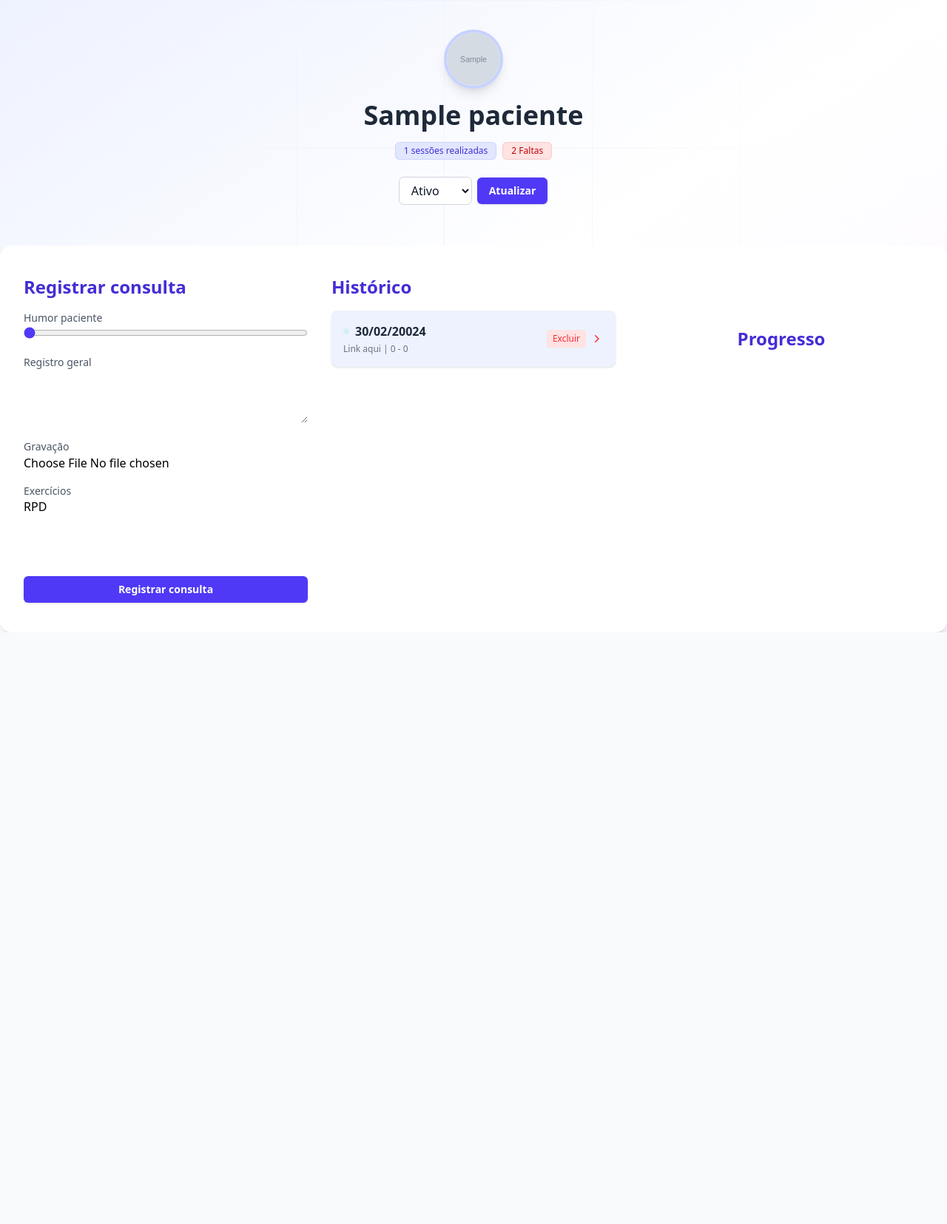
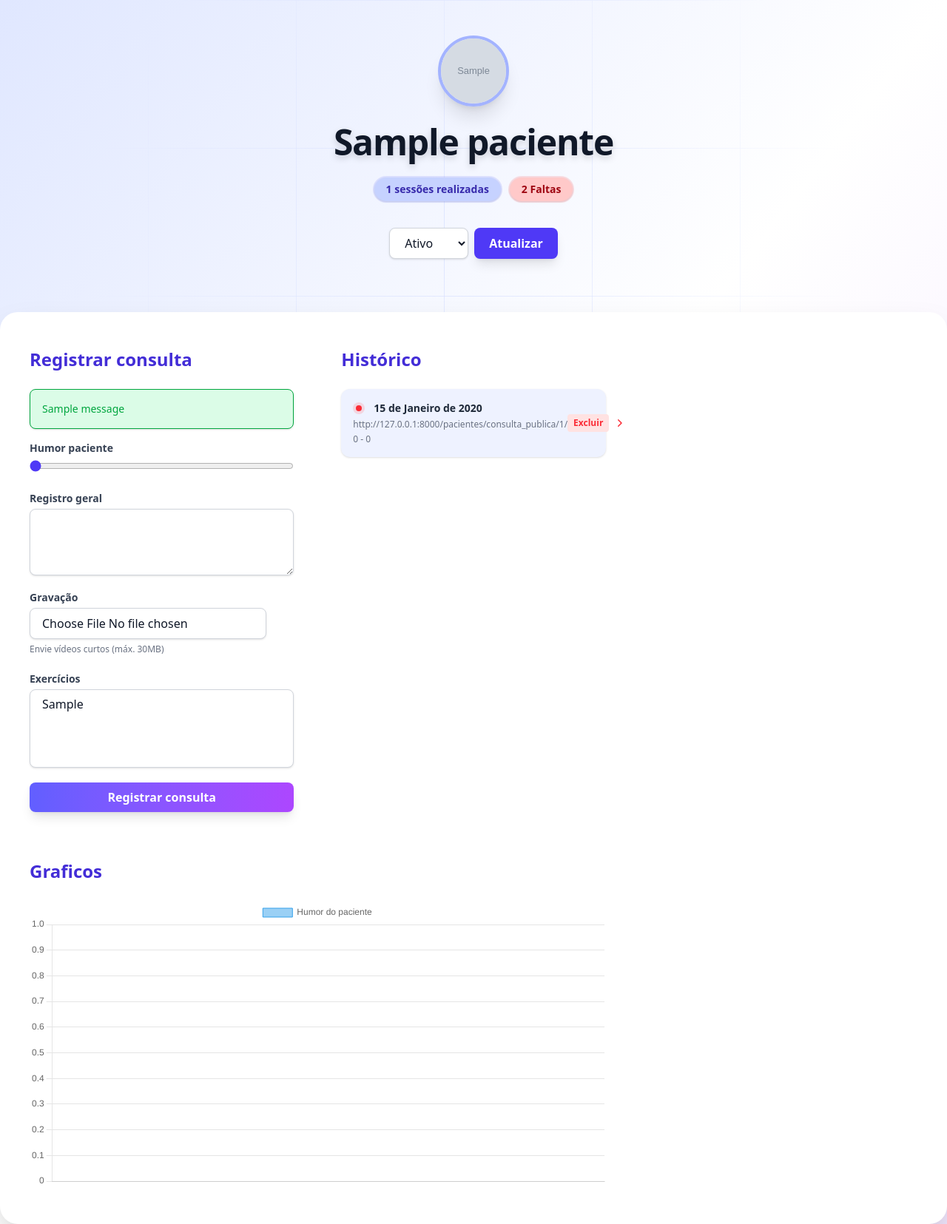
Before and after one commit to lucasineth/NeuroFlux, a Django app: template pacientes/templates/paciente_view.html in a window 1280 px wide. Shown: the part 80-1735 px from the top of the page at 74% size. Before the commit the page ends 935 px from the top, so only its background shows below. Run offline with Django 5.2, Linux system fonts and the light colour scheme; tables that the repository leaves empty hold one stand-in row (values such as "Sample post"); the template is opened without the code that fills it: values that come from a table or form of the project are taken from there, most other values are stand-ins (such as "Sample title", 1, 10 or a date in 2020); grey boxes marked "Sample" are stand-in pictures; one stand-in notice (Sample message) is shown; a map, chart or similar area stays blank.

Commit message:
add: parte do projeto feito

```diff
--- a/core/settings.py
+++ b/core/settings.py
@@ -93,7 +93,7 @@ AUTH_PASSWORD_VALIDATORS = [
 # Internationalization
 # https://docs.djangoproject.com/en/5.2/topics/i18n/
 
-LANGUAGE_CODE = 'en-us'
+LANGUAGE_CODE = 'pt-Br'
 
 TIME_ZONE = 'UTC'
 
--- a/pacientes/admin.py
+++ b/pacientes/admin.py
@@ -1,6 +1,5 @@
 from django.contrib import admin
-from .models import Pacientes
+from .models import Pacientes, Tarefas #, Consultas
 
 admin.site.register(Pacientes)
-
-# Register your models here.
+admin.site.register(Tarefas)
--- a/pacientes/templates/paciente_view.html
+++ b/pacientes/templates/paciente_view.html
@@ -1,8 +1,9 @@
 {% extends "base.html" %}
 
 {% block 'body' %}
-<div class="relative isolate bg-gradient-to-br from-indigo-50 via-white to-purple-50 min-h-screen">
-    <svg class="pointer-events-none absolute inset-x-0 top-0 -z-50 h-[40rem] w-full stroke-gray-200 [mask-image:radial-gradient(32rem_32rem_at_center,white,transparent)]" aria-hidden="true">
+<title>Paciente - {{ paciente.nome }}</title>
+<div class="relative isolate bg-gradient-to-br from-indigo-100 via-white to-purple-100 min-h-screen">
+    <svg class="pointer-events-none absolute inset-x-0 top-0 -z-50 h-[40rem] w-full stroke-indigo-200 [mask-image:radial-gradient(32rem_32rem_at_center,white,transparent)]" aria-hidden="true">
         <defs>
             <pattern id="bg-pattern" width="200" height="200" patternUnits="userSpaceOnUse">
                 <path d="M0 200V0H200" fill="none" />
@@ -11,81 +12,120 @@
         <rect width="100%" height="100%" fill="url(#bg-pattern)" />
     </svg>
 
-    <div class="py-10">
-        <div class="mx-auto max-w-3xl px-6 lg:px-0 flex flex-col items-center gap-4">
-            <img class="size-20 rounded-full shadow-lg border-4 border-indigo-200" src="{{ paciente.foto.url }}" alt="Foto de {{ paciente.nome }}">
-            <h1 class="text-4xl font-bold text-gray-800">{{ paciente.nome }}</h1>
-            <div class="flex gap-2">
-                <span class="inline-flex items-center rounded-md bg-indigo-100 px-3 py-1 text-xs font-medium text-indigo-700 ring-1 ring-inset ring-indigo-700/10">{{ total_consultas }} sessões realizadas</span>
-                <span class="inline-flex items-center rounded-md bg-red-100 px-3 py-1 text-xs font-medium text-red-700 ring-1 ring-inset ring-red-700/10">2 Faltas</span>
+    <div class="py-12">
+        <div class="mx-auto max-w-3xl px-6 lg:px-0 flex flex-col items-center gap-6">
+            <img class="size-24 rounded-full shadow-xl border-4 border-indigo-300" src="{{ paciente.foto.url }}" alt="Foto de {{ paciente.nome }}">
+            <h1 class="text-5xl font-extrabold text-gray-900 tracking-tight drop-shadow-lg">{{ paciente.nome }}</h1>
+            <div class="flex gap-3">
+                <span class="inline-flex items-center rounded-full bg-indigo-200 px-4 py-1.5 text-sm font-semibold text-indigo-800 ring-2 ring-indigo-400/20 shadow">{{ total_consultas }} sessões realizadas</span>
+                <span class="inline-flex items-center rounded-full bg-red-200 px-4 py-1.5 text-sm font-semibold text-red-800 ring-2 ring-red-400/20 shadow">2 Faltas</span>
             </div>
-            <form action="#" method="POST" class="flex gap-2 w-full justify-center mt-2">
-                <select name="pagamento_em_dia" class="rounded-md bg-white px-3 py-1.5 text-base text-gray-900 outline outline-1 outline-gray-300 focus:outline-indigo-600">
-                    <option value="ativo">Ativo</option>
-                    <option value="inativo">Inativo</option>
+            <form action="{% url 'atualizar_paciente' paciente.id %}" method="POST" class="flex gap-2 w-full justify-center mt-3"> {% csrf_token %}
+                <select name="pagamento_em_dia" class="rounded-lg bg-white px-4 py-2 text-base text-gray-900 border border-gray-300 focus:border-indigo-500 shadow-sm">
+                    <option value="ativo" {% if paciente.pagamento_em_dia %} selected {% endif %}>Ativo</option>
+                    <option value="inativo" {% if not paciente.pagamento_em_dia %} selected {% endif %}>Inativo</option>
                 </select>
-                <button type="submit" class="rounded-md bg-indigo-600 px-4 py-2 text-sm font-semibold text-white shadow hover:bg-indigo-500 focus:outline-indigo-600">Atualizar</button>
+                <button type="submit" class="rounded-lg bg-indigo-600 px-5 py-2 text-base font-semibold text-white shadow-lg hover:bg-indigo-500 transition">Atualizar</button>
             </form>
         </div>
     </div>
 
-    <div class="bg-white rounded-2xl shadow-lg max-w-7xl mx-auto px-8 py-10 mt-4">
-        <div class="grid grid-cols-1 md:grid-cols-3 gap-8">
+    <div class="bg-white rounded-3xl shadow-2xl max-w-7xl mx-auto px-10 py-12 mt-6">
+        <div class="grid grid-cols-1 md:grid-cols-3 gap-16">
 
             <div class="col-span-1">
-                <h2 class="text-2xl font-semibold text-indigo-700 mb-4">Registrar consulta</h2>
-                <form action="{% url 'paciente_view' paciente.id %}" method="POST" enctype="multipart/form-data" class="space-y-4">{% csrf_token %}
+                <h2 class="text-2xl font-bold text-indigo-700 mb-6">Registrar consulta</h2>
+                {% if messages %}
+                    <div class="mb-4">
+                        {% for message in messages %}
+                            <div class="rounded-lg border p-4 {{ message.tags }} shadow-sm mb-2">
+                                <p class="text-sm font-medium">{{ message }}</p>
+                            </div>
+                        {% endfor %}
+                    </div>
+                {% endif %}
+                <form action="{% url 'paciente_view' paciente.id %}" method="POST" enctype="multipart/form-data" class="space-y-5"> {% csrf_token %}
                     <div>
-                        <label class="block text-sm font-medium text-gray-600">Humor paciente</label>
+                        <label class="block text-sm font-semibold text-gray-700 mb-1">Humor paciente</label>
                         <input type="range" name="humor" min="1" max="5" value="1" class="w-full accent-indigo-600">
                     </div>
                     <div>
-                        <label class="block text-sm font-medium text-gray-600">Registro geral</label>
-                        <textarea name="registro_geral" rows="3" class="w-full rounded-md border-gray-300 focus:border-indigo-500 focus:ring-indigo-500"></textarea>
+                        <label class="block text-sm font-semibold text-gray-700 mb-1">Registro geral</label>
+                        <textarea name="registro_geral" rows="3" class="block w-full rounded-lg bg-white px-4 py-2 text-base text-gray-900 border border-gray-300 placeholder:text-gray-400 focus:border-indigo-500 shadow-sm"></textarea>
                     </div>
                     <div>
-                        <label class="block text-sm font-medium text-gray-600">Gravação</label>
-                        <input type="file" required name="video" class="w-full rounded-md border-gray-300 focus:border-indigo-500 focus:ring-indigo-500">
+                        <label class="block text-sm font-semibold text-gray-700 mb-1">Gravação</label>
+                        <input type="file" required name="video" class="block w-full max-w-xs rounded-lg bg-white px-4 py-2 text-base text-gray-900 border border-gray-300 focus:border-indigo-500 shadow-sm">
+                        <small class="text-xs text-gray-500">Envie vídeos curtos (máx. 30MB)</small>
                     </div>
                     <div>
-                        <label class="block text-sm font-medium text-gray-600">Exercícios</label>
-                        <select name="tarefas" multiple class="w-full rounded-md border-gray-300 focus:border-indigo-500 focus:ring-indigo-500">
-                            <option value="">RPD</option>
+                        <label class="block text-sm font-semibold text-gray-700 mb-1">Exercícios</label>
+                        <select name="tarefas" multiple class="block w-full rounded-lg bg-white px-4 py-2 text-base text-gray-900 border border-gray-300 focus:border-indigo-500 shadow-sm">
+                            {% for tarefa in tarefas %}
+                                <option value="{{tarefa.id}}">{{tarefa.tarefa}}</option>
+                            {% endfor %}
                         </select>
                     </div>
-                    <button type="submit" class="w-full rounded-md bg-indigo-600 px-4 py-2 text-sm font-semibold text-white shadow hover:bg-indigo-500 focus:outline-indigo-600">Registrar consulta</button>
+                    <button type="submit" class="w-full rounded-lg bg-gradient-to-r from-indigo-500 to-purple-500 px-5 py-2 text-base font-semibold text-white shadow-lg hover:from-indigo-600 hover:to-purple-600 transition">Registrar consulta</button>
                 </form>
             </div>
-            <!-- Histórico de Consultas -->
+
             <div class="col-span-1">
-                <h2 class="text-2xl font-semibold text-indigo-700 mb-4">Histórico</h2>
-                <ul class="divide-y divide-gray-200 bg-indigo-50 rounded-lg shadow">
-                    <li class="flex items-center justify-between py-4 px-4">
+                <h2 class="text-2xl font-bold text-indigo-700 mb-6">Histórico</h2>
+                {% for consulta in consultas %}
+                <ul class="divide-y divide-gray-300 bg-indigo-50 rounded-xl shadow">
+                    <li class="flex items-center justify-between py-4 px-4 hover:bg-indigo-100 transition rounded-lg">
                         <div>
-                            <div class="flex items-center gap-2">
-                                <span class="rounded-full bg-green-400/10 text-green-400 p-1">
-                                    <span class="size-2 rounded-full bg-current"></span>
-                                </span>
-                                <span class="font-semibold text-gray-800">30/02/20024</span>
+                            <div class="flex items-center gap-x-3">
+                                <div class="rounded-full p-1 {% if consulta.humor >= 3 %} bg-green-400/20 text-green-500 {% else %} bg-red-400/20 text-red-500 {% endif %}">
+                                    <div class="size-2 rounded-full bg-current"></div>
+                                </div>
+                                <a href="{% url 'consulta_publica' consulta.id %}" class="text-sm font-semibold text-gray-900 hover:underline">
+                                    <span class="font-semibold text-gray-800">{{consulta.data}}</span>
+                                </a>
                             </div>
-                            <div class="text-xs text-gray-500 mt-1">Link aqui | 0 - 0</div>
+                            <div class="text-xs text-gray-500 mt-1">{{consulta.link_publico}}</div>
+                            <div class="text-xs text-gray-500 mt-1">0 - 0</div>
                         </div>
-                        <a href="#" class="flex items-center gap-1 text-red-500 hover:text-red-700">
-                            <span class="rounded bg-red-100 px-2 py-1 text-xs font-medium">Excluir</span>
+                        <a href="{% url 'excluir_consulta' consulta.id %}" class="flex items-center gap-1 text-red-500 hover:text-red-700">
+                            <span class="rounded bg-red-100 px-2 py-1 text-xs font-semibold">Excluir</span>
                             <svg class="size-5" viewBox="0 0 20 20" fill="currentColor" aria-hidden="true">
                                 <path fill-rule="evenodd" d="M8.22 5.22a.75.75 0 0 1 1.06 0l4.25 4.25a.75.75 0 0 1 0 1.06l-4.25 4.25a.75.75 0 0 1-1.06-1.06L11.94 10 8.22 6.28a.75.75 0 0 1 0-1.06Z" clip-rule="evenodd" />
                             </svg>
                         </a>
                     </li>
-                    <!-- Adicione outros registros aqui -->
                 </ul>
+                {% endfor %}
             </div>
-            <!-- Gráfico -->
-            <div class="col-span-1 flex flex-col items-center justify-center">
-                <h2 class="text-2xl font-semibold text-indigo-700 mb-4">Progresso</h2>
-                <canvas id="myChart" class="w-full h-64"></canvas>
+            <div class="col-span-1 md:col-span-2">
+                <h2 class="text-2xl font-bold text-indigo-700 mb-6">Graficos</h2>
+                <div class="mt-4">
+                <canvas id="myChart"></canvas>
             </div>
         </div>
     </div>
 </div>
+<script src="https://cdn.jsdelivr.net/npm/chart.js"></script>
+<script>
+    const ctx = document.getElementById('myChart');
+
+    new Chart(ctx, {
+      type: 'line',
+      data: {
+        labels: {{tuple_grafico.0|safe}},
+        datasets: [{
+          label: 'Humor do paciente',
+          data: {{tuple_grafico.1|safe}},
+          borderWidth: 1
+        }]
+      },
+      options: {
+        scales: {
+          y: {
+            beginAtZero: true
+          }
+        }
+      }
+    });
+</script>
 {% endblock 'body' %}
--- a/pacientes/urls.py
+++ b/pacientes/urls.py
@@ -4,4 +4,7 @@ from . import views
 urlpatterns = [
     path('', views.pacientes, name='pacientes'),
     path('<int:id>/', views.paciente_view, name='paciente_view'),
+    path('atualizar_paciente/<int:id>/', views.atualizar_paciente, name='atualizar_paciente'),
+    path('excluir_consulta/<int:id>/', views.excluir_consulta, name='excluir_consulta'),
+    path('consulta_publica/<str:id>/', views.consulta_publica, name='consulta_publica'),
 ]
```
Also changed, not shown: pacientes/models.py (+38 -0 lines), pacientes/templates/consulta_publica.html (added, +77 -0 lines), pacientes/views.py (+40 -3 lines), README.md, pacientes/migrations/0002_tarefas_alter_pacientes_queixa_consultas.py (added), pacientes/migrations/0003_rename_data_consulta_consultas_data_and_more.py (added), 1 other file.
